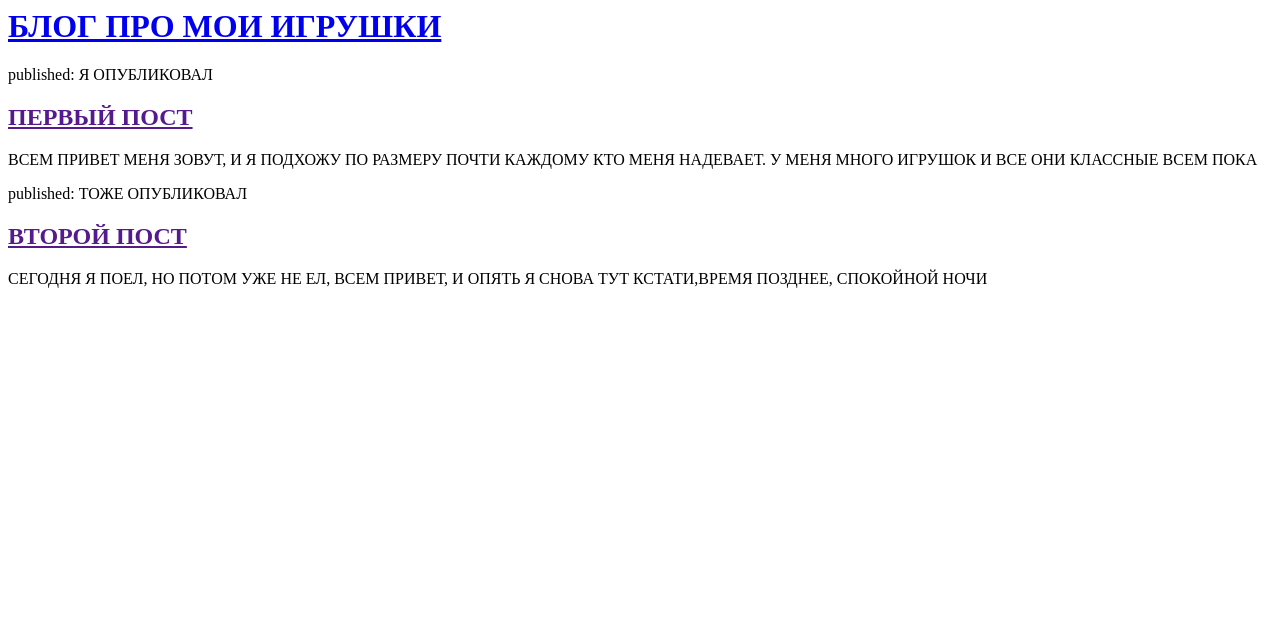
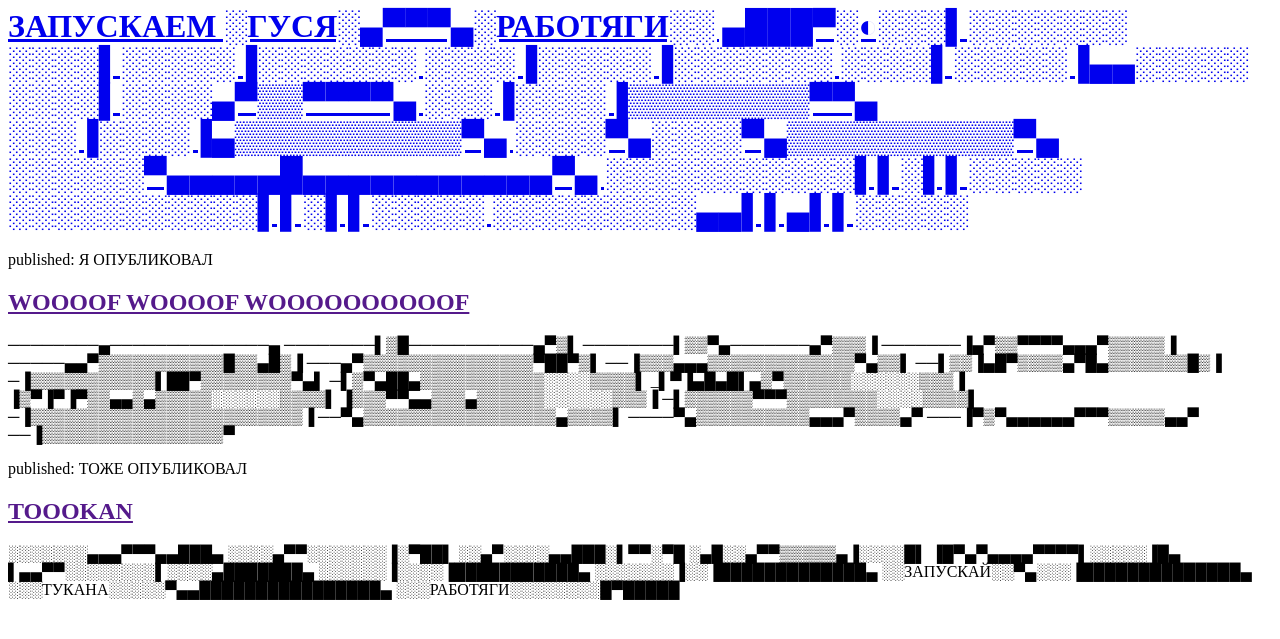
Before and after one commit to hcMeat/my-first-blog, a Django app: page / in a window 1280 px wide. Shown: the top 639 px of the page. Run offline with Django 3.2, Linux system fonts and the light colour scheme.

Commit message:
Changed the HTML

```diff
--- a/blog/templates/blog/post_list.html
+++ b/blog/templates/blog/post_list.html
@@ -1,22 +1,61 @@
 <html>
     <head>
-        <title>ЭТА ЗАГАЛОВАК</title>
+        <title>ГУСЬ ГАГАГАГА</title>
     </head>
     <body>
         <div>
-            <h1><a href="/">БЛОГ ПРО МОИ ИГРУШКИ</a></h1>
+            <h1><a href="/">ЗАПУСКАЕМ
+                ░ГУСЯ░▄▀▀▀▄░РАБОТЯГИ░░
+                ▄███▀░◐░░░▌░░░░░░░
+                ░░░░▌░░░░░▐░░░░░░░
+                ░░░░▐░░░░░▐░░░░░░░
+                ░░░░▌░░░░░▐▄▄░░░░░
+                ░░░░▌░░░░▄▀▒▒▀▀▀▀▄
+                ░░░▐░░░░▐▒▒▒▒▒▒▒▒▀▀▄
+                ░░░▐░░░░▐▄▒▒▒▒▒▒▒▒▒▒▀▄
+                ░░░░▀▄░░░░▀▄▒▒▒▒▒▒▒▒▒▒▀▄
+                ░░░░░░▀▄▄▄▄▄█▄▄▄▄▄▄▄▄▄▄▄▀▄
+                ░░░░░░░░░░░▌▌░▌▌░░░░░
+                ░░░░░░░░░░░▌▌░▌▌░░░░░
+                ░░░░░░░░░▄▄▌▌▄▌▌░░░░░</a></h1>
         </div>
 
         <div>
             <p>published: Я ОПУБЛИКОВАЛ</p>
-            <h2><a href="">ПЕРВЫЙ ПОСТ</a></h2>
-            <p>ВСЕМ ПРИВЕТ МЕНЯ ЗОВУТ, И Я ПОДХОЖУ ПО РАЗМЕРУ ПОЧТИ КАЖДОМУ КТО МЕНЯ НАДЕВАЕТ. У МЕНЯ МНОГО ИГРУШОК И ВСЕ ОНИ КЛАССНЫЕ ВСЕМ ПОКА</p>
+            <h2><a href="">WOOOOF WOOOOF WOOOOOOOOOOF</a></h2>
+            <p>────────▄──────────────▄
+                ────────▌▒█───────────▄▀▒▌
+                ────────▌▒▒▀▄───────▄▀▒▒▒▐
+                ───────▐▄▀▒▒▀▀▀▀▄▄▄▀▒▒▒▒▒▐
+                ─────▄▄▀▒▒▒▒▒▒▒▒▒▒▒█▒▒▄█▒▐
+                ───▄▀▒▒▒▒▒▒▒▒▒▒▒▒▒▒▒▀██▀▒▌
+                ──▐▒▒▒▄▄▄▒▒▒▒▒▒▒▒▒▒▒▒▒▀▄▒▒▌
+                ──▌▒▒▐▄█▀▒▒▒▒▄▀█▄▒▒▒▒▒▒▒█▒▐
+                ─▐▒▒▒▒▒▒▒▒▒▒▒▌██▀▒▒▒▒▒▒▒▒▀▄▌
+                ─▌▒▀▄██▄▒▒▒▒▒▒▒▒▒▒▒░░░░▒▒▒▒▌
+                _▌▀▐▄█▄█▌▄▒▀▒▒▒▒▒▒░░░░░░▒▒▒▐
+                ▐▒▀▐▀▐▀▒▒▄▄▒▄▒▒▒▒▒░░░░░░▒▒▒▒▌
+                ▐▒▒▒▀▀▄▄▒▒▒▄▒▒▒▒▒▒░░░░░░▒▒▒▐
+                ─▌▒▒▒▒▒▒▀▀▀▒▒▒▒▒▒▒▒░░░░▒▒▒▒▌
+                ─▐▒▒▒▒▒▒▒▒▒▒▒▒▒▒▒▒▒▒▒▒▒▒▒▒▐
+                ──▀▄▒▒▒▒▒▒▒▒▒▒▒▒▒▒▒▒▒▄▒▒▒▒▌
+                ────▀▄▒▒▒▒▒▒▒▒▒▒▄▄▄▀▒▒▒▒▄▀
+                ───▐▀▒▀▄▄▄▄▄▄▀▀▀▒▒▒▒▒▄▄▀
+                ──▐▒▒▒▒▒▒▒▒▒▒▒▒▒▒▒▒▀</p>
         </div>
 
         <div>
             <p>published: ТОЖЕ ОПУБЛИКОВАЛ</p>
-            <h2><a href="">ВТОРОЙ ПОСТ</a></h2>
-            <p>СЕГОДНЯ Я ПОЕЛ, НО ПОТОМ УЖЕ НЕ ЕЛ, ВСЕМ ПРИВЕТ, И ОПЯТЬ Я СНОВА ТУТ КСТАТИ,ВРЕМЯ ПОЗДНЕЕ, СПОКОЙНОЙ НОЧИ</p>
+            <h2><a href="">TOOOKAN</a></h2>
+            <p>
+                ░░░░░░░▄▄▄▀▀▀▄▄███▄
+                ░░░░▄▀▀░░░░░░░▐░▀██▌
+                ░░▄▀░░░░▄▄███░▌▀▀░▀█
+                ░▄█░░▄▀▀▒▒▒▒▒▄▐░░░░█▌
+                ▐█▀▄▀▄▄▄▄▀▀▀▀▌░░░░░▐█▄
+                ▌▄▄▀▀░░░░░░░░▌░░░░▄███████▄
+                ░░░░░░▐░░░░▐███████████▄
+                ░░░░░░░▐░░▐█████████████▄ ░░ЗАПУСКАЙ░░▀▄░░░▐██████████████▄ ░░░ТУКАНА░░░░░▀▄▄████████████████▄ ░░░РАБОТЯГИ░░░░░░░░█▀█████</p>
         </div>
     </body>
 </html>
```
